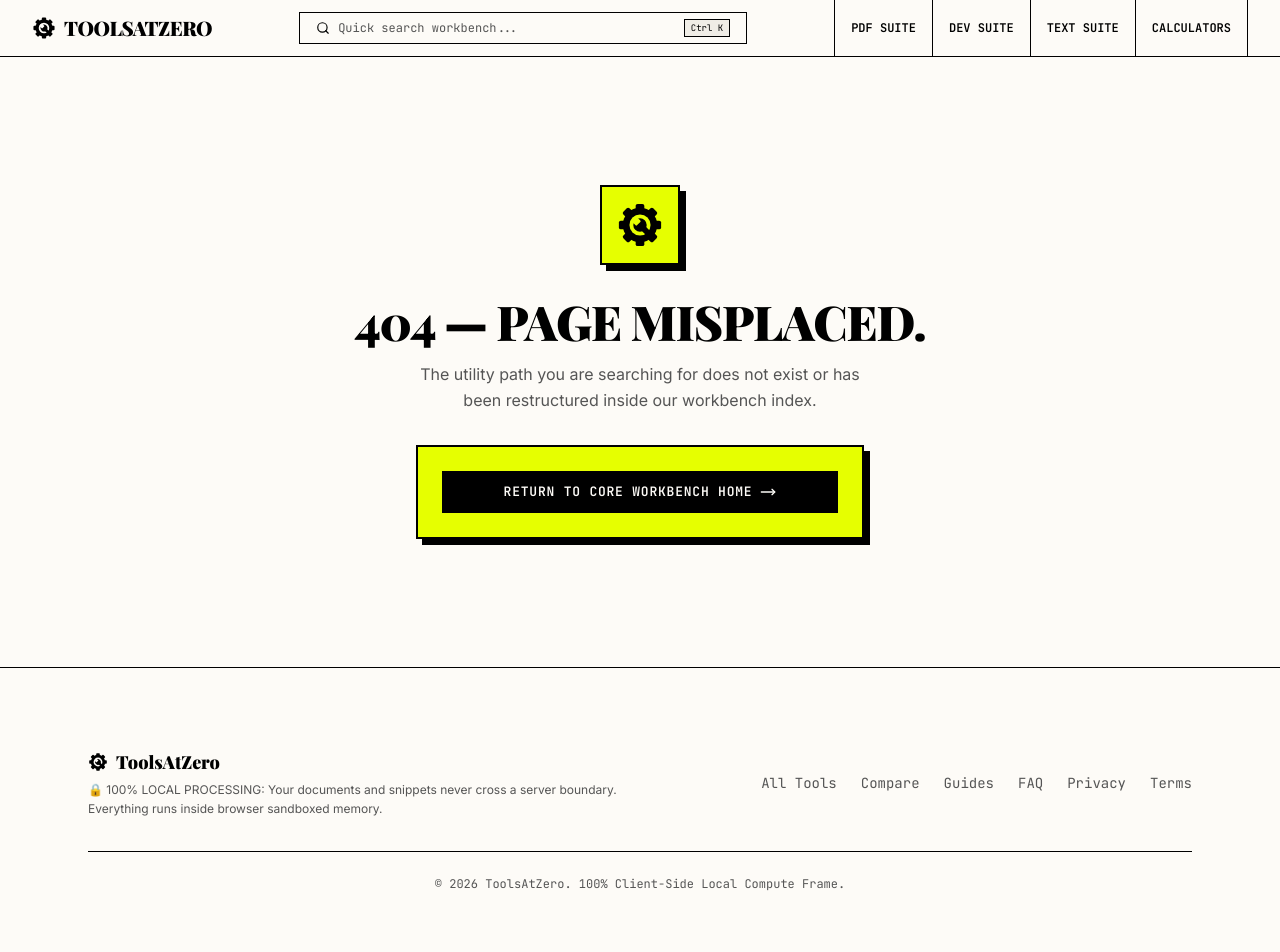
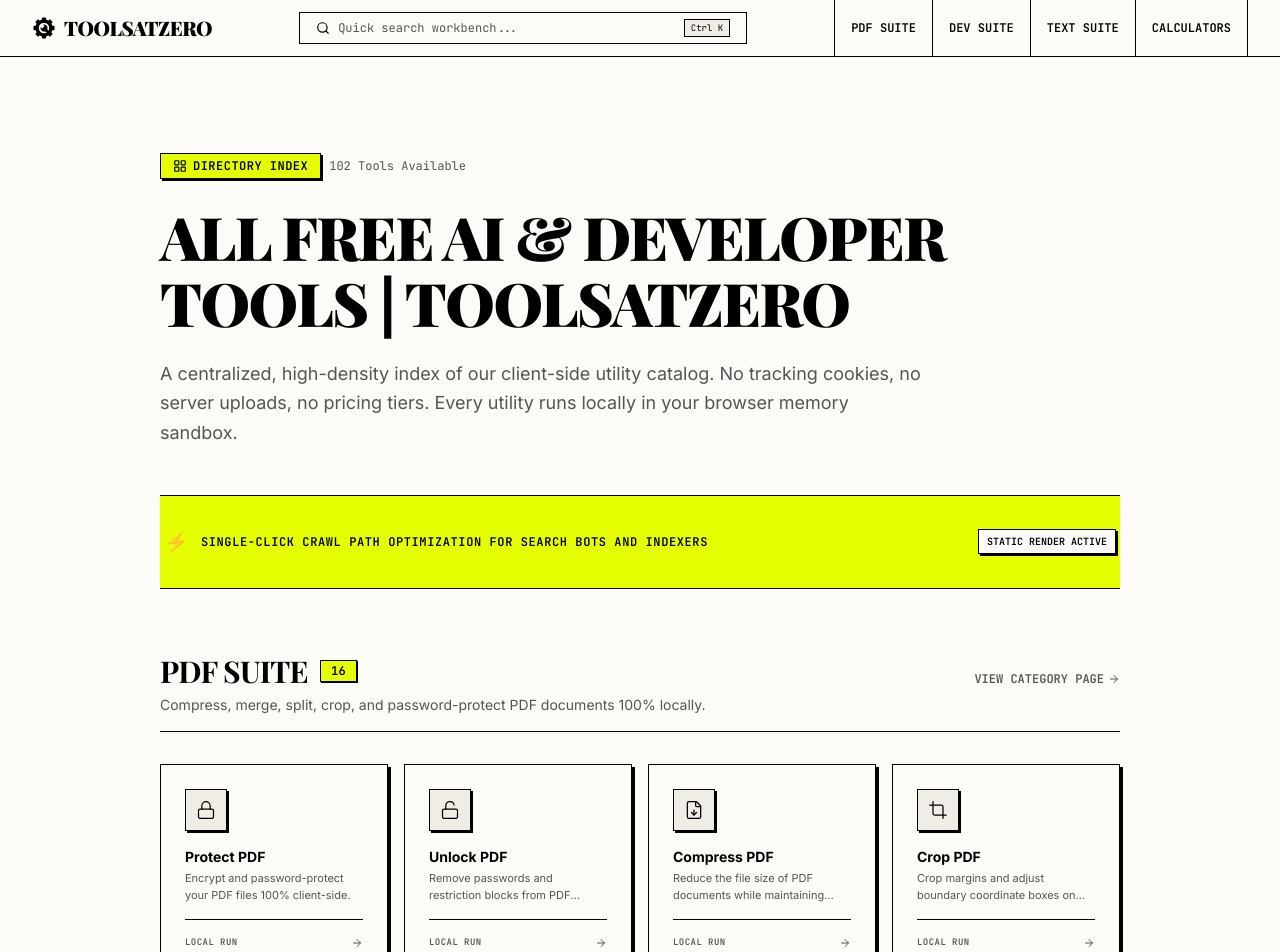
Before and after one commit to Anirudh-Rao-portfolio/ToolsAtZero, a Next.js app: page /tools in a window 1280 px wide. Before the commit this address had no page. Shown: the top 952 px of the page. Built offline with nearby package versions, Linux system fonts and the light colour scheme.

Commit message:
feat: complete SEO architecture, middleware redirects, and dynamic sitemaps

```diff
--- a/app/layout.tsx
+++ b/app/layout.tsx
@@ -47,6 +47,9 @@ export const metadata: Metadata = {
     "ToolsAtZero",
   ],
   metadataBase: new URL("https://toolsatzero.com"),
+  alternates: {
+    canonical: "/",
+  },
   openGraph: {
     type: "website",
     locale: "en_US",
--- a/app/sitemap.ts
+++ b/app/sitemap.ts
@@ -1,17 +1,13 @@
 import { MetadataRoute } from "next";
-import { tools } from "@/lib/tools";
-import { categoriesConfig } from "@/modules/categories/category.config";
-import { hubsConfig } from "@/modules/content/best";
-import { guidesConfig } from "@/modules/content/guides";
-import { comparisonsConfig } from "@/modules/content/comparisons";
+import { toolsRegistry } from "@/config/toolsRegistry";
 
 export const dynamic = "force-static";
 
 export default function sitemap(): MetadataRoute.Sitemap {
   const baseUrl = "https://toolsatzero.com";
 
-  // Get all active tool pages
-  const toolUrls = tools
+  // Map through the registry to generate a sitemap entry for every tool
+  const toolUrls = toolsRegistry
     .filter((tool) => tool.isReady)
     .map((tool) => ({
       url: `${baseUrl}/tools/${tool.slug}`,
@@ -20,77 +16,46 @@ export default function sitemap(): MetadataRoute.Sitemap {
       priority: 0.8,
     }));
 
-  // Categories pages
-  const categoryUrls = categoriesConfig.map((cat) => ({
-    url: `${baseUrl}/${cat.slug}`,
+  // Hardcode the core static, category, comparison, and guide routes
+  const staticPaths = [
+    "", // Homepage
+    "/best-browser-based-tools",
+    "/best-pdf-tools",
+    "/compare",
+    "/guides",
+    "/calculators",
+    "/best-calculators",
+    "/best-free-productivity-tools",
+    "/best-image-conversion-tools",
+    "/best-image-editing-tools",
+    "/best-text-utilities",
+    "/compare/csv-vs-excel",
+    "/compare/json-vs-xml",
+    "/compare/markdown-vs-html",
+    "/compare/pdf-vs-docx",
+    "/compare/png-vs-jpg",
+    "/compare/webp-vs-png",
+    "/developer-tools",
+    "/faq",
+    "/guides/how-to-calculate-emi",
+    "/guides/how-to-convert-png-to-jpg",
+    "/guides/how-to-merge-pdf",
+    "/guides/json-formatter-explained",
+    "/guides/what-is-bmi",
+    "/image-tools",
+    "/pdf-tools",
+    "/privacy-policy",
+    "/terms",
+    "/text-tools",
+    "/web-tools",
+  ];
+
+  const staticUrls = staticPaths.map((path) => ({
+    url: `${baseUrl}${path}`,
     lastModified: new Date(),
-    changeFrequency: "weekly" as const,
-    priority: 0.9,
+    changeFrequency: (path === "" ? "daily" : "weekly") as "daily" | "weekly",
+    priority: path === "" ? 1.0 : 0.8,
   }));
 
-  // Hub pages
-  const hubUrls = hubsConfig.map((hub) => ({
-    url: `${baseUrl}/${hub.slug}`,
-    lastModified: new Date(),
-    changeFrequency: "weekly" as const,
-    priority: 0.8,
-  }));
-
-  // Guide pages
-  const guideUrls = guidesConfig.map((guide) => ({
-    url: `${baseUrl}/guides/${guide.slug}`,
-    lastModified: new Date(),
-    changeFrequency: "weekly" as const,
-    priority: 0.7,
-  }));
-
-  // Static root pages
-  const staticUrls = [
-    {
-      url: baseUrl,
-      lastModified: new Date(),
-      changeFrequency: "daily" as const,
-      priority: 1.0,
-    },
-    {
-      url: `${baseUrl}/privacy-policy`,
-      lastModified: new Date(),
-      changeFrequency: "monthly" as const,
-      priority: 0.3,
-    },
-    {
-      url: `${baseUrl}/terms`,
-      lastModified: new Date(),
-      changeFrequency: "monthly" as const,
-      priority: 0.3,
-    },
-    {
-      url: `${baseUrl}/guides`,
-      lastModified: new Date(),
-      changeFrequency: "weekly" as const,
-      priority: 0.8,
-    },
-    {
-      url: `${baseUrl}/compare`,
-      lastModified: new Date(),
-      changeFrequency: "weekly" as const,
-      priority: 0.8,
-    },
-    {
-      url: `${baseUrl}/faq`,
-      lastModified: new Date(),
-      changeFrequency: "monthly" as const,
-      priority: 0.5,
-    },
-  ];
-
-  // Comparison pages
-  const comparisonUrls = comparisonsConfig.map((comp) => ({
-    url: `${baseUrl}/compare/${comp.slug}`,
-    lastModified: new Date(),
-    changeFrequency: "weekly" as const,
-    priority: 0.7,
-  }));
-
-  return [...staticUrls, ...categoryUrls, ...hubUrls, ...guideUrls, ...comparisonUrls, ...toolUrls];
+  return [...staticUrls, ...toolUrls];
 }
--- /dev/null
+++ b/app/tools/page.tsx
@@ -0,0 +1,164 @@
+import Link from "next/link";
+import type { Metadata } from "next";
+import { toolsRegistry } from "@/config/toolsRegistry";
+import { ArrowRight, Sparkles, LayoutGrid } from "lucide-react";
+
+export const metadata: Metadata = {
+  title: "All Free AI & Developer Tools | ToolsAtZero",
+  description:
+    "Explore our complete high-density directory of 100+ free online developer, office, PDF, image, and utility tools. 100% browser-based processing.",
+  alternates: {
+    canonical: "/tools",
+  },
+};
+
+export const dynamic = "force-static";
+
+export default function AllToolsPage() {
+  const readyTools = toolsRegistry.filter((t) => t.isReady);
+
+  const categories = [
+    {
+      key: "pdf",
+      title: "PDF Suite",
+      description: "Compress, merge, split, crop, and password-protect PDF documents 100% locally.",
+    },
+    {
+      key: "developer",
+      title: "Developer Tools",
+      description: "Format JSON, encode Base64, decode JWT tokens, minify code, and test Regex patterns.",
+    },
+    {
+      key: "office",
+      title: "Office & Text Tools",
+      description: "Analyze readability, count words, format text lists, and edit text blocks client-side.",
+    },
+    {
+      key: "image",
+      title: "Image Tools",
+      description: "Compress images, remove backgrounds, run local OCR, and convert between JPG/PNG/WebP.",
+    },
+    {
+      key: "web",
+      title: "Web Tools",
+      description: "Minify files, parse URL structures, format SQL, and simulate DNS lookups.",
+    },
+    {
+      key: "time",
+      title: "Time Tools",
+      description: "Calculate business days, compare timezone differences, convert epoch timestamps, and track dates.",
+    },
+    {
+      key: "calculator",
+      title: "Calculators",
+      description: "Compute financial compound interest, loan EMIs, BMI indices, and business break-even ratios.",
+    },
+  ];
+
+  return (
+    <main className="min-h-screen bg-background text-foreground pb-24">
+      {/* Header Banner */}
+      <section className="pt-16 pb-12 border-b border-black">
+        <div className="max-w-6xl mx-auto space-y-6">
+          <div className="flex items-center gap-2">
+            <span className="neon-badge px-3 py-1 text-xs uppercase font-mono border border-black flex items-center gap-1.5 shadow-[2px_2px_0px_0px_rgba(0,0,0,1)]">
+              <LayoutGrid className="w-3.5 h-3.5" /> Directory Index
+            </span>
+            <span className="font-mono text-xs text-muted-foreground">
+              {readyTools.length} Tools Available
+            </span>
+          </div>
+
+          <h1 className="font-editorial text-4xl sm:text-5xl md:text-6xl font-black uppercase tracking-tight leading-[1.1]">
+            All Free AI & Developer Tools | ToolsAtZero
+          </h1>
+
+          <p className="max-w-3xl text-base sm:text-lg leading-relaxed text-muted-foreground">
+            A centralized, high-density index of our client-side utility catalog. No tracking cookies, no server uploads, no pricing tiers. Every utility runs locally in your browser memory sandbox.
+          </p>
+        </div>
+      </section>
+
+      {/* Trust Badge */}
+      <section className="py-8 bg-accent border-b border-black text-black">
+        <div className="max-w-6xl mx-auto flex flex-col sm:flex-row items-center justify-between gap-4 px-1">
+          <div className="flex items-center gap-3">
+            <span className="text-xl">⚡</span>
+            <p className="font-mono text-xs font-bold uppercase tracking-wider">
+              Single-Click Crawl Path Optimization for Search Bots and Indexers
+            </p>
+          </div>
+          <div className="font-mono text-[10px] uppercase font-black border border-black px-2 py-1 bg-background shadow-[2px_2px_0px_0px_rgba(0,0,0,1)]">
+            Static Render Active
+          </div>
+        </div>
+      </section>
+
+      {/* Categories Directory */}
+      <section className="pt-16 max-w-6xl mx-auto space-y-24">
+        {categories.map((cat) => {
+          const categoryTools = readyTools.filter((t) => t.category === cat.key);
+          if (categoryTools.length === 0) return null;
+
+          return (
+            <div key={cat.key} id={cat.key} className="space-y-8 scroll-mt-24">
+              {/* Category Header */}
+              <div className="border-b border-black pb-4 flex flex-col sm:flex-row sm:items-baseline justify-between gap-4">
+                <div className="space-y-1.5">
+                  <h2 className="font-editorial text-2xl sm:text-3xl font-bold uppercase tracking-tight flex items-center gap-3">
+                    {cat.title}
+                    <span className="neon-badge px-2.5 py-0.5 text-[10px] sm:text-xs tracking-normal shadow-[1px_1px_0px_0px_rgba(0,0,0,1)] border border-black">
+                      {categoryTools.length}
+                    </span>
+                  </h2>
+                  <p className="text-muted-foreground text-xs sm:text-sm">
+                    {cat.description}
+                  </p>
+                </div>
+                <Link
+                  href={`/${cat.key === "calculator" ? "calculators" : `${cat.key}-tools`}`}
+                  className="font-mono text-xs uppercase font-bold text-muted-foreground hover:text-black transition-colors shrink-0 flex items-center gap-1 hover:underline"
+                >
+                  View Category Page <ArrowRight className="w-3 h-3" />
+                </Link>
+              </div>
+
+              {/* Tools Grid */}
+              <div className="grid grid-cols-1 sm:grid-cols-2 md:grid-cols-3 lg:grid-cols-4 gap-4">
+                {categoryTools.map((tool) => {
+                  const Icon = tool.icon;
+                  return (
+                    <Link
+                      key={tool.slug}
+                      href={`/tools/${tool.slug}`}
+                      className="editorial-card p-6 flex flex-col justify-between border border-black group h-full shadow-[3px_3px_0px_0px_rgba(0,0,0,1)] hover:shadow-[1px_1px_0px_0px_rgba(0,0,0,1)] hover:translate-x-[2px] hover:translate-y-[2px] transition-all"
+                    >
+                      <div className="space-y-4">
+                        <div className="card-icon text-black bg-secondary p-2.5 border border-black w-fit shadow-[2px_2px_0px_0px_rgba(0,0,0,1)] group-hover:bg-background transition-colors">
+                          <Icon size={20} strokeWidth={1.5} />
+                        </div>
+                        <div className="space-y-1">
+                          <h3 className="card-title font-bold text-sm block group-hover:underline leading-snug">
+                            {tool.name}
+                          </h3>
+                          <p className="card-description text-muted-foreground text-[11px] leading-normal line-clamp-2">
+                            {tool.description}
+                          </p>
+                        </div>
+                      </div>
+
+                      <div className="pt-4 flex items-center justify-between border-t border-black/10 mt-4 font-mono text-[9px] uppercase font-bold tracking-wider text-muted-foreground group-hover:text-black">
+                        <span>Local Run</span>
+                        <ArrowRight size={12} className="card-arrow transition-transform group-hover:translate-x-1" />
+                      </div>
+                    </Link>
+                  );
+                })}
+              </div>
+            </div>
+          );
+        })}
+      </section>
+    </main>
+  );
+}
--- /dev/null
+++ b/config/toolsRegistry.ts
@@ -0,0 +1,3 @@
+import { tools } from "@/lib/tools";
+
+export const toolsRegistry = tools;
--- /dev/null
+++ b/middleware.ts
@@ -0,0 +1,29 @@
+import { NextResponse } from "next/server";
+import type { NextRequest } from "next/server";
+
+export function middleware(request: NextRequest) {
+  const url = request.nextUrl.clone();
+  const host = request.headers.get("host");
+
+  if (host && host.startsWith("www.")) {
+    const newHost = host.replace(/^www\./, "");
+    url.host = newHost;
+    // 301 Permanent Redirect
+    return NextResponse.redirect(url, 301);
+  }
+
+  return NextResponse.next();
+}
+
+export const config = {
+  matcher: [
+    /*
+     * Match all request paths except for the ones starting with:
+     * - _next/static (static files)
+     * - _next/image (image optimization files)
+     * - favicon.ico (favicon file)
+     * - logo.svg or other asset extensions
+     */
+    "/((?!_next/static|_next/image|favicon.ico|.*\\.(?:svg|png|jpg|jpeg|gif|webp|pdf|js|css)$).*)",
+  ],
+};
--- /dev/null
+++ b/src/config/toolsRegistry.ts
@@ -0,0 +1,3 @@
+import { tools } from "@/lib/tools";
+
+export const toolsRegistry = tools;
```
